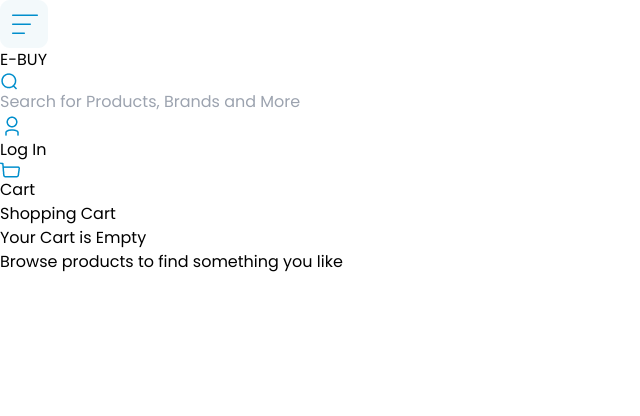
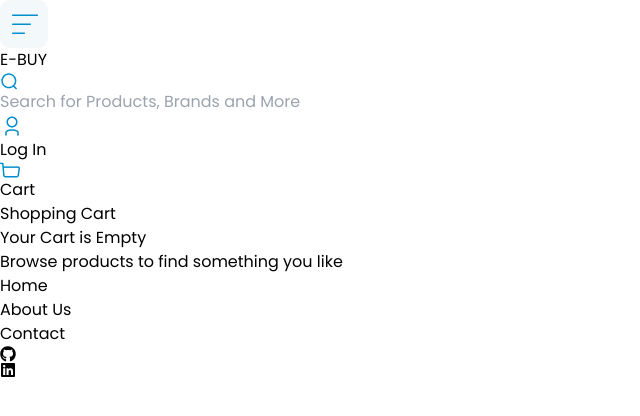
Before and after one commit to sidharthrp/E-buy, a React (Vite) app: page /cart in a window 1280 px wide. Shown: the top 416 px of the page, without its empty margins (0-640 px from the left). Built offline with nearby package versions, Linux system fonts and the light colour scheme.

Commit message:
Added footer, fixed header to the top, fixed bug with navigation when clicking the E-buy button from home page

```diff
--- a/src/components/Banner/Banner.jsx
+++ b/src/components/Banner/Banner.jsx
@@ -57,7 +57,7 @@ function Banner() {
         {data.length>0?
         <div className=' mx-40 w-[full] h-[300px] flex items-center'>
             <div className=' relative md:w-[700px] lg:w-full h-[216px]' >
-                <img className='w-full h-[216px]  object-contain bg-gradient-to-r from-blue-400 from-5% via-white via-50% to-blue-400 to-100% hover:cursor-pointer'
+                <img className='w-full h-[216px]  object-contain bg-gradient-to-r from-[#008ECC] from-5% via-white via-50% to-[#008ECC] to-100% hover:cursor-pointer'
                  src={data[index].image} onClick={()=>navigate(`/${data[index].id}`)}></img>
 
 
--- /dev/null
+++ b/src/components/Footer/Footer.jsx
@@ -0,0 +1,21 @@
+import React from 'react'
+import { FaGithub } from "react-icons/fa";
+import { FaLinkedin } from "react-icons/fa";
+
+function Footer() {
+  return (
+    <div className='mt-4 py-5 bg-[#008ECC] text-white'>
+    <div className='p-2 flex justify-center gap-10'>
+        <p>Home</p>
+        <p>About Us</p>
+        <p>Contact</p>
+    </div>
+    <div className='p-2 flex justify-center gap-10'>
+        <FaGithub className='h-7 w-7'/>
+        <FaLinkedin className='h-7 w-7' />
+    </div>
+    </div>
+  )
+}
+
+export default Footer
--- a/src/components/Header/Header.jsx
+++ b/src/components/Header/Header.jsx
@@ -8,16 +8,20 @@ import { getAuth } from "firebase/auth";
 import { useSignOut } from "../Authentication/Logout";
 
 
-const Header = () => {
+const Header = ({onResetCategory}) => {
   const auth = getAuth()
   const user = auth.currentUser
   const navigate = useNavigate()
   const handleSignOut = useSignOut()
+  const handleNavigation = () => {
+    onResetCategory();
+    navigate('/');
+  }
   return (
-    <div className="pt-5 flex items-center justify-around">
+    <div className="sticky top-0 z-50 pt-5 bg-white flex items-center justify-around"> {/* Sticky top-0 z-50 fixes header to the top. */}
       <div className="flex">
         <img src={cartIcon} alt="" className="w-[48px] h-[48px]" />
-        <span className="w-[138px] h-[28px] py-3 font-bold text-2xl text-[#008ECC] pl-3 cursor-pointer" onClick={()=>navigate("/",)}>E-BUY</span>
+        <span className="w-[138px] h-[28px] py-3 font-bold text-2xl text-[#008ECC] pl-3 cursor-pointer" onClick={handleNavigation}>E-BUY</span>
       </div>
       <div className="relative flex items-center">
         <img
--- a/src/components/Products/Products.jsx
+++ b/src/components/Products/Products.jsx
@@ -15,15 +15,12 @@ function Products({isSelected}) {
         })
     },[isSelected])
 
-    function productNav(id){
-
-    }
 
     return (
-    <div className='mt-10'>
+    <div className='mt-10 flex-grow'>
         <h1 className=' m-10 text-2xl font-bold capitalize text-[#008ECC]'>{isSelected?isSelected:"Products"}</h1>
         {data &&
-         <div className="grid grid-cols-4 grid-rows-5 gap-4 overflow-hidden">
+         <div className="grid grid-cols-4 gap-4 overflow-hidden">
             {data.map((entry,index)=>{
                 return(
                     <div key={index} className='flex flex-col items-center m-1  '>
--- a/src/pages/HomePage.jsx
+++ b/src/pages/HomePage.jsx
@@ -3,9 +3,10 @@ import Header from '../components/Header/Header'
 import Category from '../components/Category/Category'
 import Banner from '../components/Banner/Banner'
 import Products from '../components/Products/Products'
+import { useOutletContext } from 'react-router-dom'
 
 function HomePage() {
-    const [selectedValue, setSelectedValue] = useState(null);
+    const {selectedValue, setSelectedValue} = useOutletContext(); // instead of state, we use the outlet context
 
     const handleClick = (value) => {
       setSelectedValue(value);
@@ -14,7 +15,6 @@ function HomePage() {
 
     return (
       <div>
-        {/* <Header></Header> */}
         <Category onClick={handleClick}></Category>
         <Banner></Banner>
         <Products isSelected= {selectedValue ? selectedValue : false}></Products>
--- a/src/pages/Layout.jsx
+++ b/src/pages/Layout.jsx
@@ -1,12 +1,20 @@
-import React from 'react'
+import React, { useState } from 'react'
 import Header from '../components/Header/Header'
 import { Outlet } from 'react-router-dom'
+import Footer from '../components/Footer/Footer'
 
 function Layout() {
+  const [selectedValue, setSelectedValue] = useState('')
+  const handleCategoryReset = () =>{
+    setSelectedValue('')
+  }
   return (
-    <div>
-        <Header />
-        <Outlet />
+    <div className="min-h-screen flex flex-col">
+        <Header onResetCategory = {handleCategoryReset} /> {/*Passing the function to toggle reset when pressed */}
+        <div className="flex-grow">
+        <Outlet context={{selectedValue, setSelectedValue}} /> {/*the resetted value is passed as context to the Homepage if home button is presse*/}
+        </div>
+        <Footer />
     </div>
   )
 }
```
